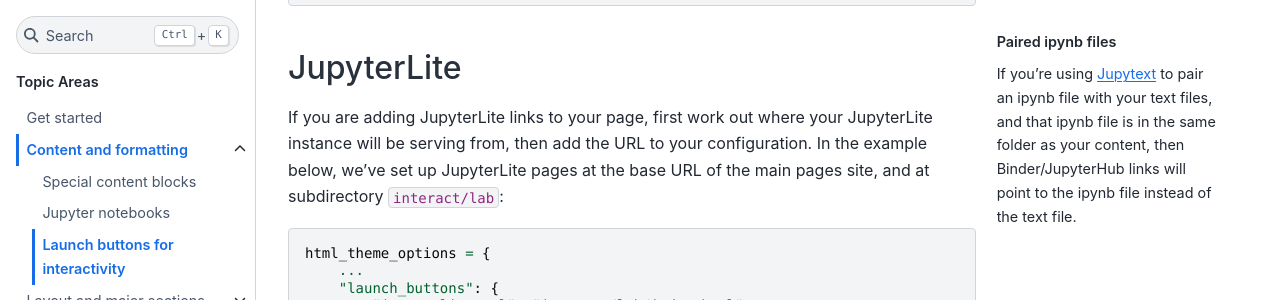
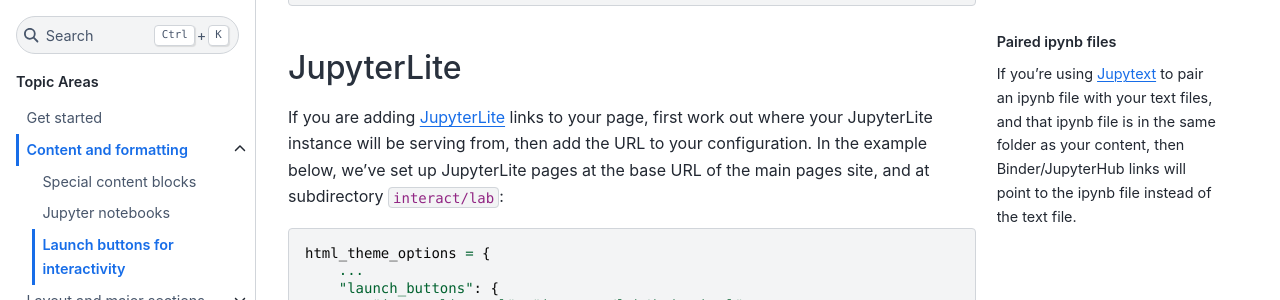
Before and after one commit to executablebooks/sphinx-book-theme, a Sphinx documentation site: the page built from docs/content/launch.md, in a window 1280 px wide and 900 px high, scrolled down 375 px. Shown: the part 153-453 px from the top of the window. Built offline with Sphinx 7.4.7 and the Sphinx Book theme 1.1.4, drawn with Linux system fonts in a browser that asks for light colours; pages that are not in the unit, such as notebooks, are missing from menus; comment, search, counter and statistics services are not loaded; the version number is read from the project's files by our own code; part of the change alters nothing that is shown.

```diff
--- a/docs/content/launch.md
+++ b/docs/content/launch.md
@@ -30,7 +30,7 @@ file instead of the text file.
 
 ## JupyterLite
 
-If you are adding JupyterLite links to your page, first work out where your
+If you are adding [JupyterLite](https://github.com/jupyterlite/jupyterlite) links to your page, first work out where your
 JupyterLite instance will be serving from, then add the URL to your
 configuration. In the example below, we've set up JupyterLite pages at the
 base URL of the main pages site, and at subdirectory `interact/lab`:
```
